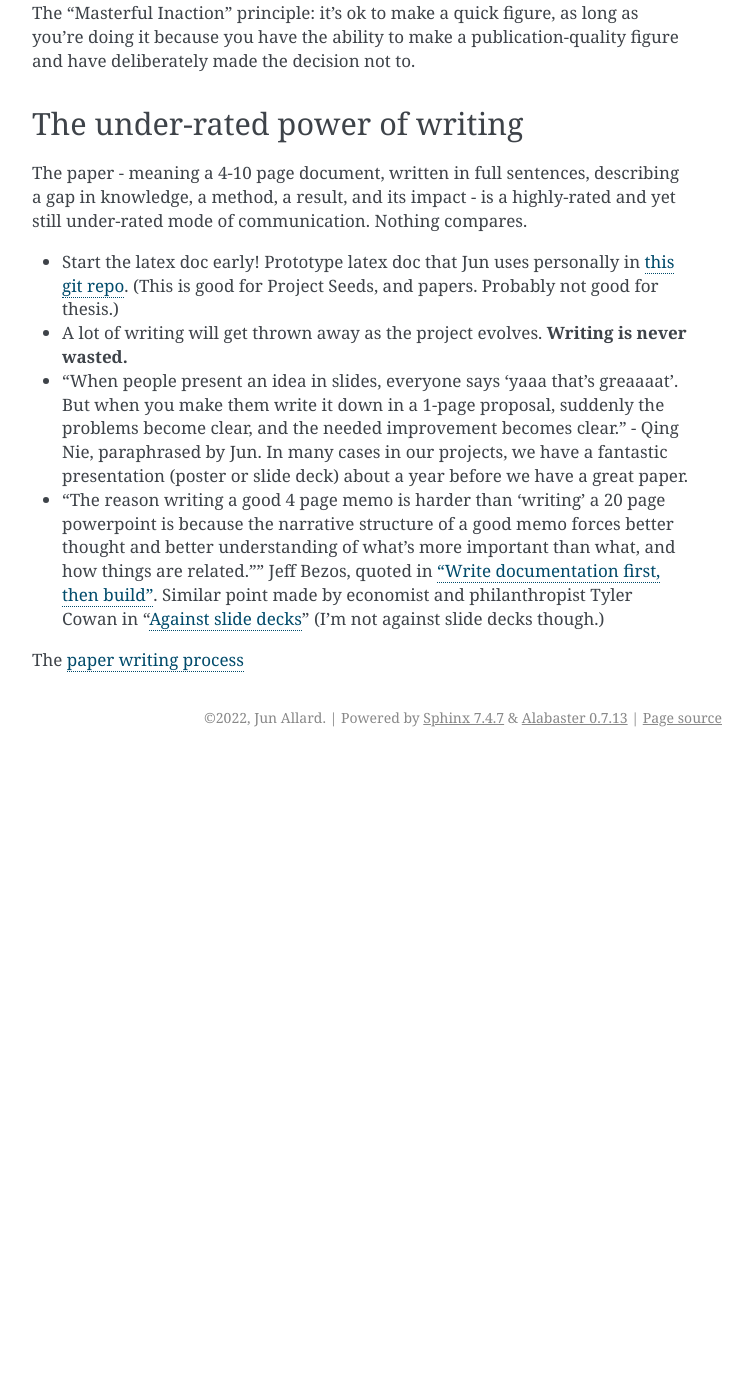
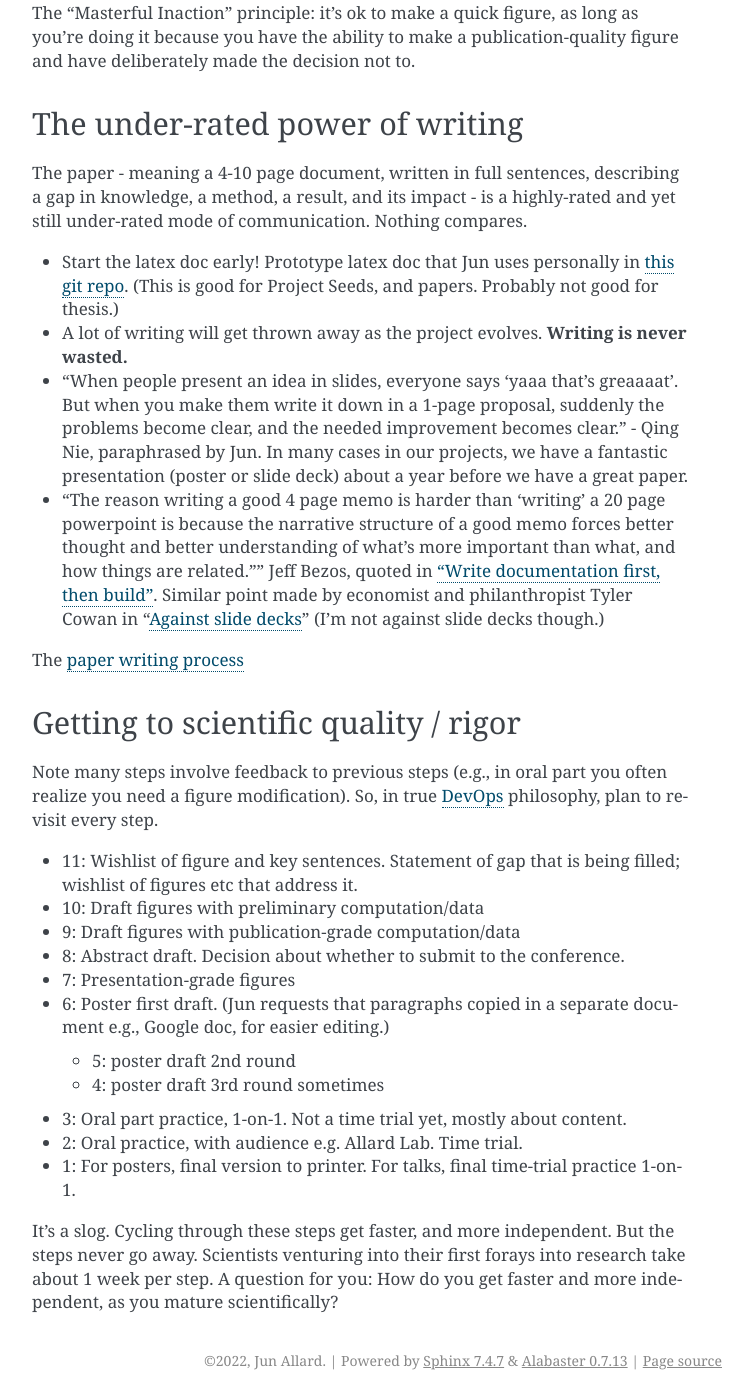
Before and after one commit to allardlab/AllardLabManual, a Sphinx documentation site: the page built from source/02Elements.rst, in a window 1280 px wide and 1400 px high, scrolled down 2656 px. Shown: the whole window, without its empty margins (388-1141 px from the left). Built offline with Sphinx 7.4.7, drawn with Linux system fonts in a browser that asks for light colours; before the commit the page ends 3413 px from its top, so only the background shows below that; some of the changed text lies outside the part shown.

Commit message:
collaborators and presentation timelines

```diff
--- a/source/02Elements.rst
+++ b/source/02Elements.rst
@@ -96,3 +96,27 @@ The paper - meaning a 4-10 page document, written in full sentences, describing
 
 
 The :ref:`paper writing process <PaperWritingTips>`
+
+Getting to scientific quality / rigor
+-------------------------------------
+
+Note many steps involve feedback to previous steps (e.g., in oral part you often realize you need a figure modification).
+So, in true :ref:`DevOps <DevOps>` philosophy, plan to revisit every step.
+
+- 11: Wishlist of figure and key sentences. Statement of gap that is being filled; wishlist of figures etc that address it.
+- 10: Draft figures with preliminary computation/data
+- 9: Draft figures with publication-grade computation/data
+- 8: Abstract draft. Decision about whether to submit to the conference.
+- 7: Presentation-grade figures
+- 6: Poster first draft. (Jun requests that paragraphs copied in a separate document e.g., Google doc, for easier editing.)
+
+  * 5: poster draft 2nd round
+  * 4: poster draft 3rd round sometimes
+
+- 3: Oral part practice, 1-on-1. Not a time trial yet, mostly about content.
+- 2: Oral practice, with audience e.g. Allard Lab. Time trial.
+- 1: For posters, final version to printer. For talks, final time-trial practice 1-on-1.
+
+It's a slog. Cycling through these steps get faster, and more independent. But the steps never go away.
+Scientists venturing into their first forays into research take about 1 week per step.
+A question for you: How do you get faster and more independent, as you mature scientifically?
--- a/source/03DevOps.rst
+++ b/source/03DevOps.rst
@@ -68,7 +68,7 @@ Here are some rough guideline
     - The Norris limit is rough amount of code an untrained programmer can write before the code becomes so tangled that the author cannot debug or modify it without herculean effort.
     - Dedicated ``/doc`` directory
     - Thoughtful tree (i.e., folder and subfolder) structure. There are `entire articles <https://hynek.me/articles/testing-packaging/>`_ written on whether to put source in a ``/src`` directory.
-    - 10-20% of time "refactoring" (improving the code even if it's working fine as is). An expression from software engineering is "technical debt", the amount of disorganized clutter that slows future progress. How much time should you spend paying down technical debt (re-organizing your notes and directory structure, taking notes) versus producing results? This is called "refactoring".
+    - 10-20% of time "refactoring" (improving the code even if it's working fine as is). An expression from software engineering is "technical debt", the amount of disorganized clutter that slows future progress. How much time should you spend paying down technical debt (re-organizing your notes and directory structure, taking notes) versus producing results? This is called "refactoring". We debated this percent a lot and this is the range that emerged.
 - Once the first draft project outline has crystalized (you know the question/gap and approach, and know the figures to generate)
     - Design a single source of truth, within the workflow.
     - :file:`Quickstart.md` to do the simplest complete figure generation (generate data and plot it, e.g., in Matlab)
--- a/source/06UserGuideToJun.rst
+++ b/source/06UserGuideToJun.rst
@@ -19,6 +19,7 @@ Working with Jun / "A user guide to Jun"
 4. **It is more important for me to know when you're on reduced effort than that your effort be maximal.**
 
 5. I take working with collaborators seriously.  By far the most impactful stuff we do is collaborative, but collaboration means it's not just about you. I take my role here seriously and expect you to as well.
+Working on a project with another lead (e.g., grad student or postdoc) changes everything, pressure is on. I take this seriously and you will also be expected to.
 
 6. I take student privacy seriously, and I take openness with students seriously.
 
```
